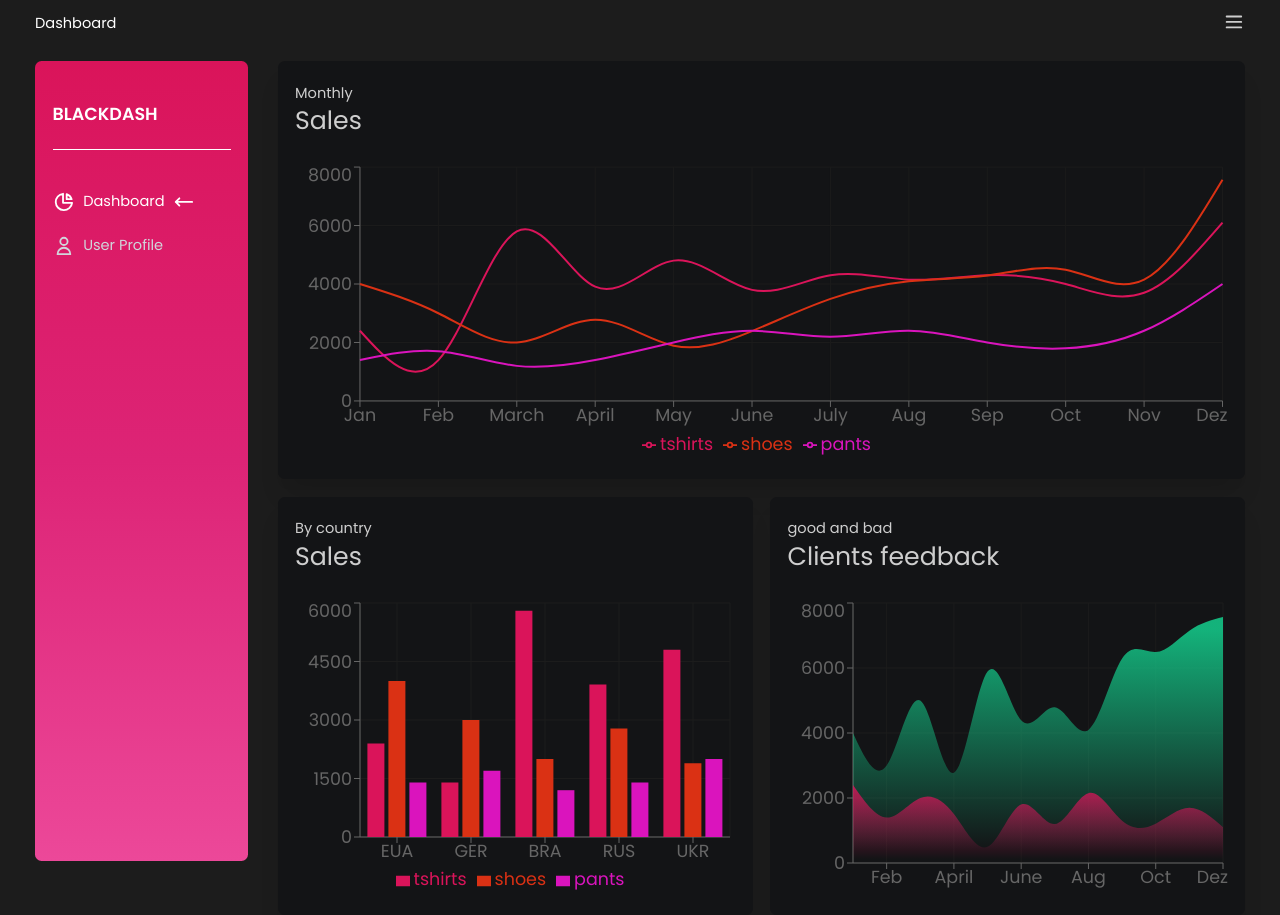
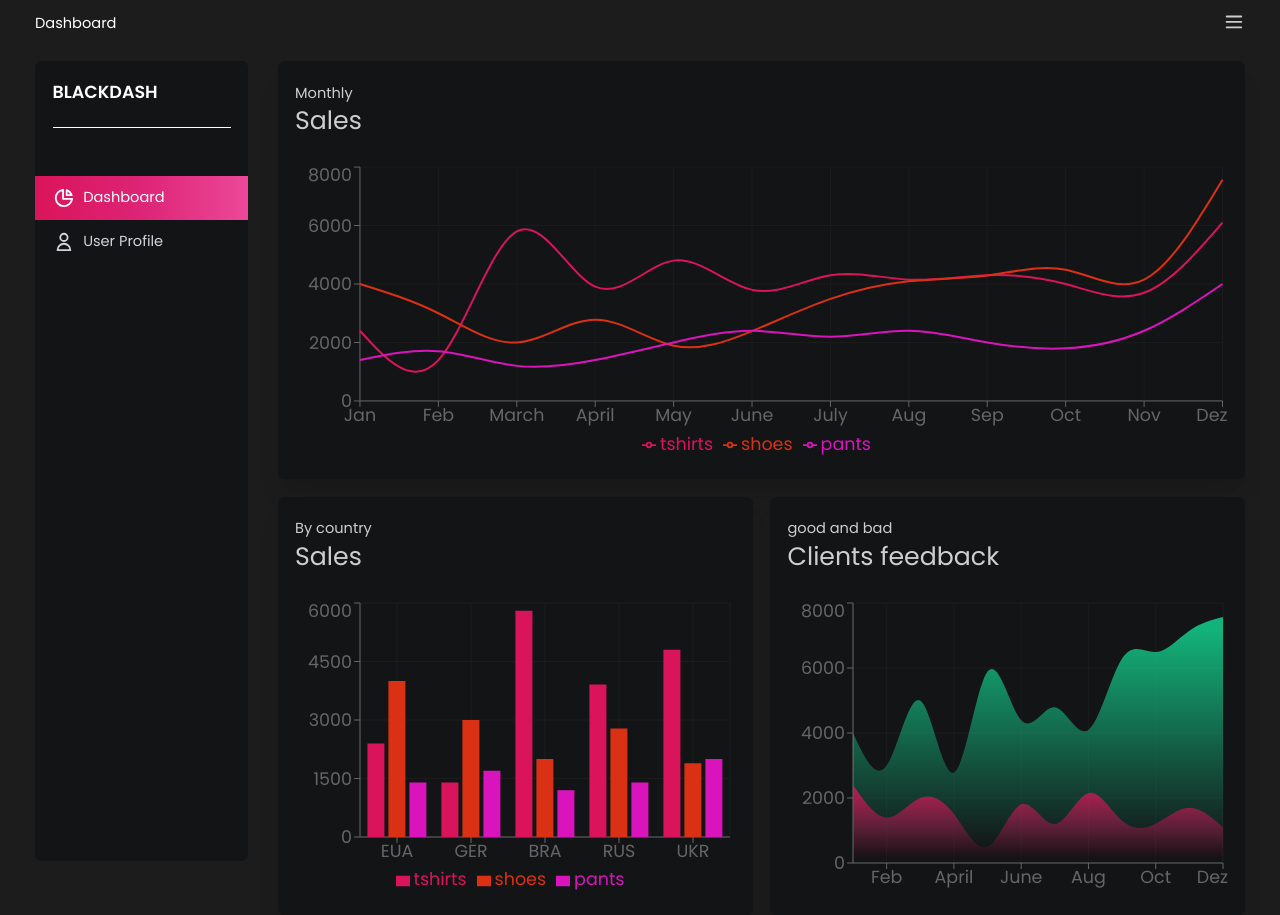
Before and after one commit to gabrieldemian/black-dashboard, a Next.js app: page / in a window 1280 px wide. Built offline with nearby package versions, Linux system fonts and the light colour scheme.

Commit message:
fix: aside component is prettier now

```diff
--- a/components/Aside/index.tsx
+++ b/components/Aside/index.tsx
@@ -7,7 +7,6 @@ import { useRouter } from 'next/router'
 import { useAside } from '~/contexts'
 
 const Aside: FC<Props> = ({ className, ref }) => {
-
   const { pathname } = useRouter()
   const { setIsOpen } = useAside()
 
@@ -17,31 +16,34 @@ const Aside: FC<Props> = ({ className, ref }) => {
       style={{ height: '100vh', width: 'inherit' }}
       ref={ref}
     >
-      <div
-        className={`rounded-md p-4 w-full h-full bg-gradient-to-b from-primary via-secondary to-pink-500 ${className}`}
-      >
-        <div className="mb-7 mt-5">
+      <div className={`rounded-md w-full h-full bg-primary ${className}`}>
+        <div className="mb-7 p-4">
           <p className="pb-5 border-b border-white mb-0 font-semibold text-white">
             BLACKDASH
           </p>
         </div>
+
+        {/* bg-gradient-to-r from-primary via-secondary to-pink-500 */}
 
         <AnimateSharedLayout>
           {asideItems.map((item, index) => (
             <Link href={item.href} key={index}>
               <a
                 onClick={() => setIsOpen(false)}
-                className={`flex items-center py-2.5 transition hover:text-white ${
+                className={`flex items-center py-2.5 transition hover:text-white relative ${
                   pathname === item.href ? 'text-white' : 'text-gray-300'
                 }`}
               >
-                <Svg icon={item.icon} className="w-5 h-5" />
-                <small className="ml-2 mb-0">{item.name}</small>
+                <div className="z-[2] mx-4 flex">
+                  <Svg icon={item.icon} className="w-5 h-5" />
+                  <small className="ml-2 mb-0">{item.name}</small>
+                </div>
 
                 {pathname === item.href && (
-                  <motion.div className="ml-2" layoutId="active">
-                    <Svg icon="arrowLeft" className="w-5 h-5" />
-                  </motion.div>
+                  <motion.div
+                    layoutId="active"
+                    className="bg-gradient-to-r from-primary via-secondary to-pink-500 w-full h-full absolute z-[1]"
+                  />
                 )}
               </a>
             </Link>
```
